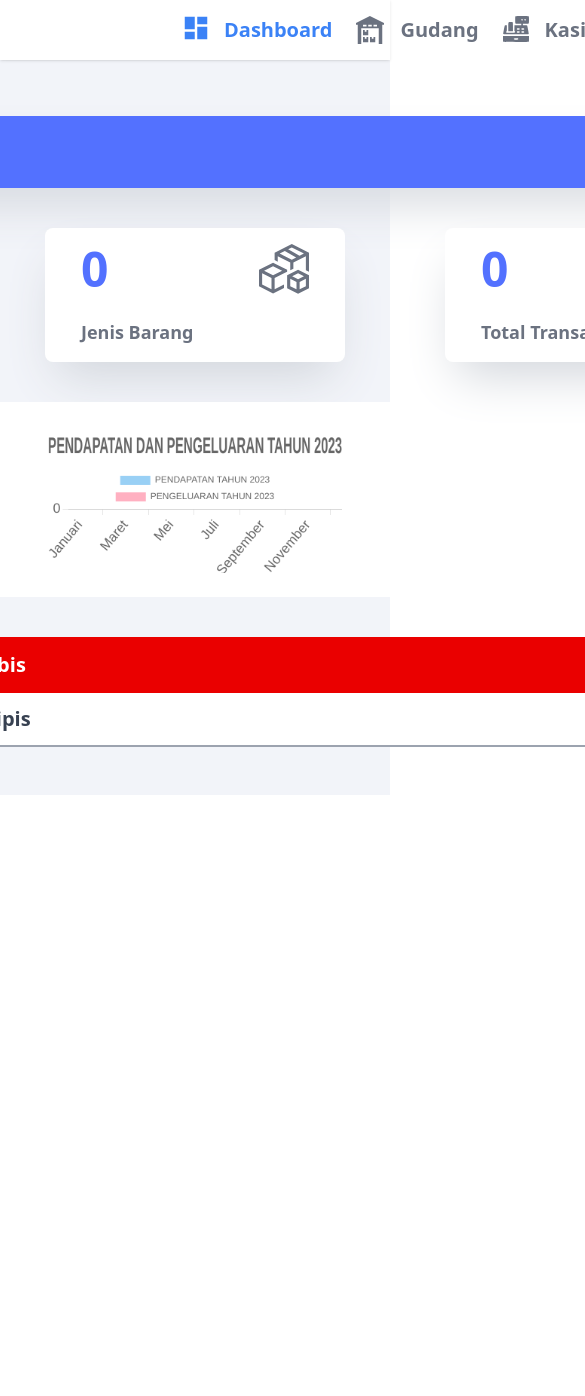
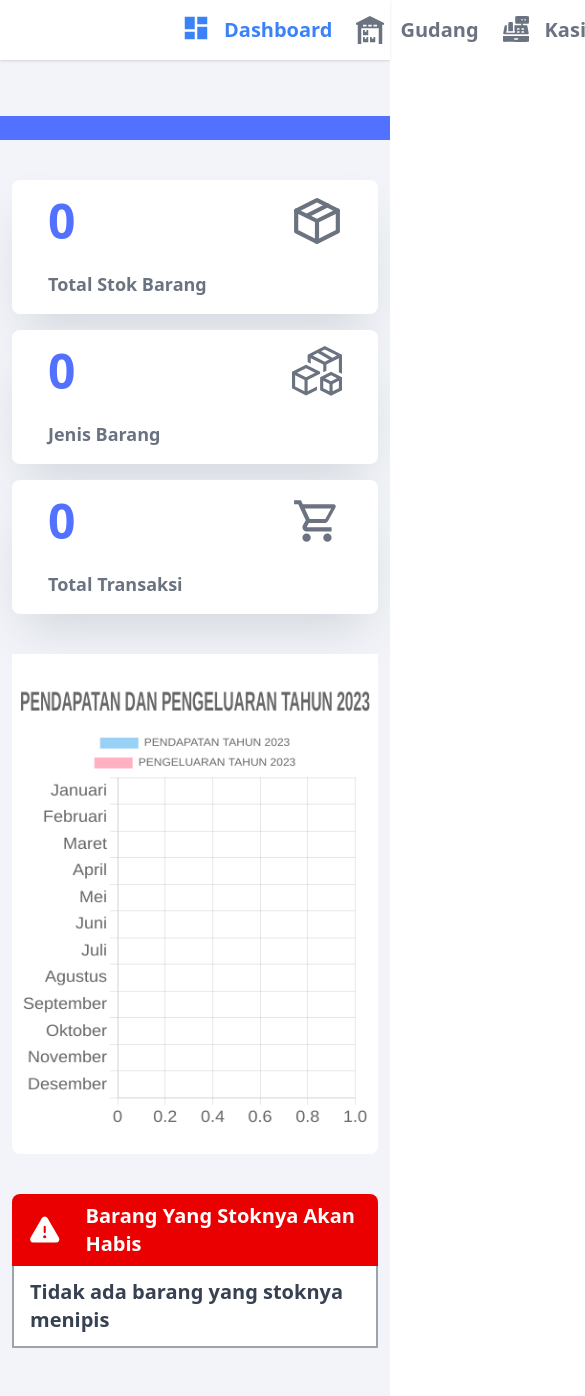
Before and after one commit to FS2-skilvul/final-project-cashier, a React (Vite) app in the folder frontend/: page /user-dashboard in a window 390 px wide. Shown: the top 1396 px of the page, 585 px wide, since content can reach past the window. Before the commit the page ends 844 px from the top, so only its background shows below. Built offline with nearby package versions, Linux system fonts and the light colour scheme.

Commit message:
feat: responsive page user-dashboard

```diff
--- a/frontend/src/components/bar-chart.jsx
+++ b/frontend/src/components/bar-chart.jsx
@@ -76,9 +76,49 @@ function BarChart() {
         ],
     };
 
-    const options = {
+    const optionsX = {
         responsive: true,
         maintainAspectRatio: false,
+        indexAxis: 'x',
+        plugins: {
+            legend: {
+                position: 'top',
+                title: {
+                    font: {
+                        size: 30, // Ubah ukuran font legenda di sini
+                    },
+                },
+            },
+            title: {
+                display: true,
+                text: `PENDAPATAN DAN PENGELUARAN TAHUN ${currentYear}`,
+                font: {
+                    size: 30, // Ubah ukuran font judul di sini
+                },
+            },
+        },
+        scales: {
+            x: {
+                ticks: {
+                    font: {
+                        size: 18, // Ubah ukuran font sumbu x di sini
+                    },
+                },
+            },
+            y: {
+                ticks: {
+                    font: {
+                        size: 18, // Ubah ukuran font sumbu y di sini
+                    },
+                },
+            },
+        },
+    };
+
+    const optionsY = {
+        responsive: true,
+        maintainAspectRatio: false,
+        indexAxis: 'y',
         plugins: {
             legend: {
                 position: 'top',
@@ -116,7 +156,12 @@ function BarChart() {
 
     return (
         <div>
-            <Bar options={options} data={data} className='w-full lg:w-[1200px] bg-white px-12 py-6' />
+            <div className='px-3 rounded-lg hidden md:flex'>
+                <Bar options={optionsX} data={data} className='h-[500px] sm:h-96 lg:h-full w-full lg:w-[1024px] bg-white px-2 md:px-12 py-6 rounded-b-lg' />
+            </div>
+            <div className='px-3 rounded-lg md:hidden'>
+                <Bar options={optionsY} data={data} className='h-[500px] sm:h-96 lg:h-full w-full lg:w-[1024px] bg-white px-2 md:px-12 py-6 rounded-b-lg' />
+            </div>
         </div>
     );
 }
--- a/frontend/src/pages/user-dashboard.jsx
+++ b/frontend/src/pages/user-dashboard.jsx
@@ -18,28 +18,39 @@ function UserDashboard() {
     const filteredProducts = userSelf?.Products?.filter((product) => product.stok <= 10) || [];
 
     return (
-        <div className="relative w-full h-auto bg-[#F2F4F9] pt-20 pb-12">
+        <div className="relative w-screen h-screen bg-[#F2F4F9]" >
             <NavbarHome />
-            <div className="flex flex-col w-full items-center space-y-10">
-                <div className='flex w-[1200px] justify-center mt-9 py-9 bg-primary text-white font-bold text-base md:text-3xl shadow-2xl shadow-gray-300'>
+            <div className='flex h-auto w-full justify-center bg-[#F2F4F9]'>
+                <div className="flex flex-col w-full lg:w-[1024px] h-auto items-center space-y-10 bg-[#F2F4F9] pt-20 pb-12">
+                    {/* <div className='flex w-[1200px] justify-center mt-9 py-9 bg-primary text-white font-bold text-base md:text-3xl shadow-2xl shadow-gray-300'>
+                    {userSelf.nama ? `Selamat Datang ${userSelf.nama}, Ini Adalah Semua Statistik dari UMKM Kamu` : ''}
+                </div> */}
+                    <div className="flex flex-col w-full items-center space-y-10 sm:mb-4">
+                        <div className="flex w-full justify-center mt-9 px-4 py-3 sm:py-6 lg:py-9 bg-primary text-white font-bold text-lg sm:text-xl md:text-3xl shadow-2xl shadow-gray-300">
                             {userSelf.nama ? `Selamat Datang ${userSelf.nama}, Ini Adalah Semua Statistik dari UMKM Kamu` : ''}
                         </div>
-                <div className='flex w-[1200px] justify-around'>
-                    <div className='w-[300px] bg-white px-9 py-4 space-y-6 text-gray-500 rounded-lg shadow-2xl shadow-gray-300'>
+                    </div>
+                    <div className='grid grid-cols-1 sm:grid-cols-2 lg:grid-cols-3 gap-y-4 w-full px-3 sm:px-0 justify-center'>
+                        <div className='flex justify-center'>
+                            <div className='w-full sm:w-[300px] bg-white px-9 py-4 space-y-6 text-gray-500 rounded-lg shadow-2xl shadow-gray-300'>
                                 <div className='flex w-full items-center justify-between'>
                                     <p className='text-5xl font-semibold text-primary'>{total_barang ? total_barang : 0}</p>
                                     <svg xmlns="http://www.w3.org/2000/svg" width="50" height="50" viewBox="0 0 48 48"><g fill="none" stroke="currentColor" strokeLinejoin="round" strokeWidth="4"><path d="M44 14L24 4L4 14v20l20 10l20-10z" /><path strokeLinecap="round" d="m4 14l20 10m0 20V24m20-10L24 24M34 9L14 19" /></g></svg>
                                 </div>
                                 <p className='font-bold text-lg'>Total Stok Barang</p>
                             </div>
-                    <div className='w-[300px] bg-white px-9 py-4 space-y-6 text-gray-500 rounded-lg shadow-2xl shadow-gray-300'>
+                        </div>
+                        <div className='flex justify-center col-span-2 sm:col-span-1'>
+                            <div className='w-full sm:w-[300px] bg-white px-9 py-4 space-y-6 text-gray-500 rounded-lg shadow-2xl shadow-gray-300'>
                                 <div className='flex w-full items-center justify-between'>
                                     <p className='text-5xl font-semibold text-primary'>{userSelf && userSelf.Products ? userSelf.Products.length : 0}</p>
                                     <svg xmlns="http://www.w3.org/2000/svg" width="50" height="50" viewBox="0 0 2048 2048"><path fill="currentColor" d="m1344 2l704 352v785l-128-64V497l-512 256v258l-128 64V753L768 497v227l-128-64V354zm0 640l177-89l-463-265l-211 106zm315-157l182-91l-497-249l-149 75zm-507 654l-128 64v-1l-384 192v455l384-193v144l-448 224L0 1735v-676l576-288l576 288zm-640 710v-455l-384-192v454zm64-566l369-184l-369-185l-369 185zm576-1l448-224l448 224v527l-448 224l-448-224zm384 576v-305l-256-128v305zm384-128v-305l-256 128v305zm-320-288l241-121l-241-120l-241 120z" /></svg>
                                 </div>
                                 <p className='font-bold text-lg'>Jenis Barang</p>
                             </div>
-                    <div className='w-[300px] bg-white px-9 py-4 space-y-6 text-gray-500 rounded-lg shadow-2xl shadow-gray-300'>
+                        </div>
+                        <div className='flex justify-center col-span-2 lg:col-span-1'>
+                            <div className='w-full sm:w-[300px] bg-white px-9 py-4 space-y-6 text-gray-500 rounded-lg shadow-2xl shadow-gray-300'>
                                 <div className='flex w-full items-center justify-between'>
                                     <p className='text-5xl font-semibold text-primary'>{transactions ? transactions.length : 0}</p>
                                     <svg xmlns="http://www.w3.org/2000/svg" width="50" height="50" viewBox="0 0 24 24"><path fill="currentColor" d="M17 18a2 2 0 0 1 2 2a2 2 0 0 1-2 2a2 2 0 0 1-2-2c0-1.11.89-2 2-2M1 2h3.27l.94 2H20a1 1 0 0 1 1 1c0 .17-.05.34-.12.5l-3.58 6.47c-.34.61-1 1.03-1.75 1.03H8.1l-.9 1.63l-.03.12a.25.25 0 0 0 .25.25H19v2H7a2 2 0 0 1-2-2c0-.35.09-.68.24-.96l1.36-2.45L3 4H1zm6 16a2 2 0 0 1 2 2a2 2 0 0 1-2 2a2 2 0 0 1-2-2c0-1.11.89-2 2-2m9-7l2.78-5H6.14l2.36 5z" /></svg>
@@ -47,24 +58,26 @@ function UserDashboard() {
                                 <p className='font-bold text-lg'>Total Transaksi</p>
                             </div>
                         </div>
+                    </div>
                     <BarChart />
-                <div className='w-[1200px]'>
-                    <div className='flex items-center space-x-6 text-white bg-[#EA0000] px-9 py-2 rounded-t-lg'>
+                    <div className='w-full px-3 lg:px-0 lg:w-full'>
+                        <div className='flex items-center space-x-6 text-white bg-[#EA0000] px-4 sm:px-9 py-2 rounded-t-lg'>
                             <svg xmlns="http://www.w3.org/2000/svg" width="40" height="40" viewBox="0 0 256 256"><path fill="currentColor" d="M236.8 188.09L149.35 36.22a24.76 24.76 0 0 0-42.7 0L19.2 188.09a23.51 23.51 0 0 0 0 23.72A24.35 24.35 0 0 0 40.55 224h174.9a24.35 24.35 0 0 0 21.33-12.19a23.51 23.51 0 0 0 .02-23.72M120 104a8 8 0 0 1 16 0v40a8 8 0 0 1-16 0Zm8 88a12 12 0 1 1 12-12a12 12 0 0 1-12 12" /></svg>
                             <p className='text-xl font-semibold'>Barang Yang Stoknya Akan Habis</p>
                         </div>
                         {filteredProducts.length > 0 ?
                             filteredProducts.map(product => (
-                            <div key={product.id} className='flex items-center justify-between bg-white px-9 py-3 text-xl font-semibold text-gray-700 border-x-2 border-b-2 border-gray-400'>
+                                <div key={product.id} className='flex items-center justify-between bg-white px-4 sm:px-9 py-3 text-xl font-semibold text-gray-700 border-x-2 border-b-2 border-gray-400 space-x-1'>
                                     <p>{product.nama}</p>
                                     <p>{product.stok} <span>pcs</span></p>
                                 </div>
                             ))
                             :
-                        <div className='flex items-center justify-between bg-white px-9 py-3 text-xl font-semibold text-gray-700 border-x-2 border-b-2 border-gray-400'>
+                            <div className='flex items-center justify-between bg-white px-4 sm:px-9 py-3 text-xl font-semibold text-gray-700 border-x-2 border-b-2 border-gray-400'>
                                 <p>Tidak ada barang yang stoknya menipis</p>
                             </div>
                         }
+                    </div>
                 </div>
             </div>
         </div>
```
Lines whose indentation alone changed are shown as unchanged.
